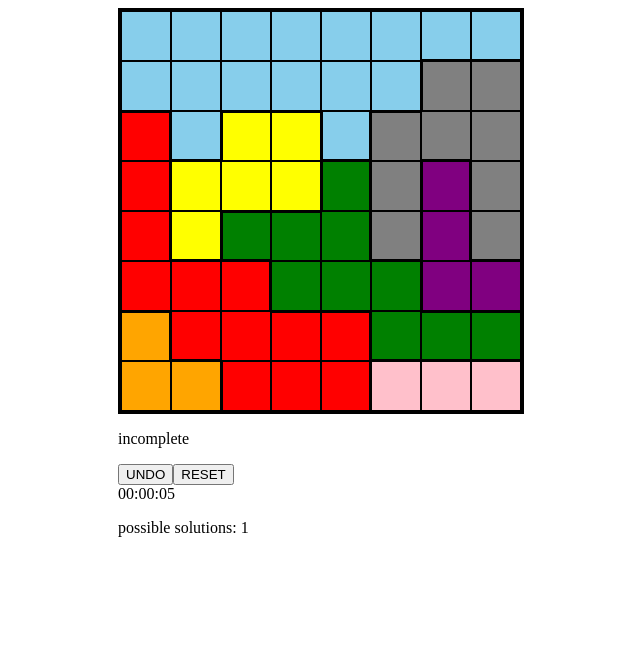
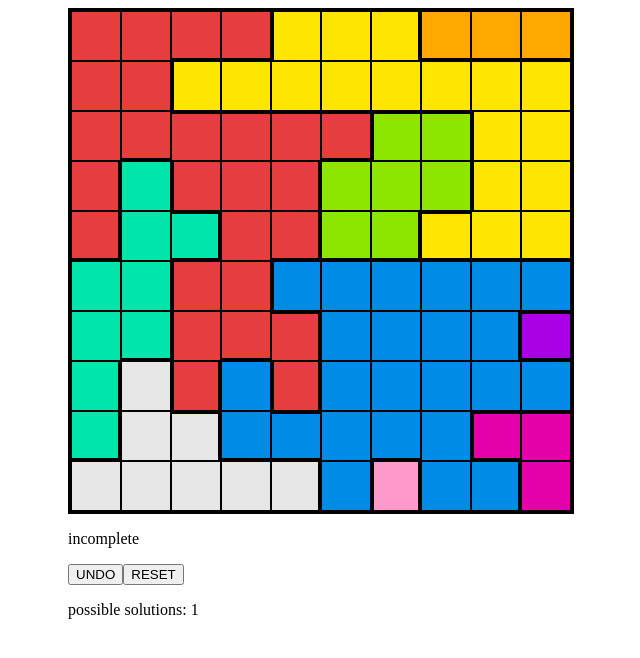
Before and after one commit to benWu26/queens, a React (Vite) app: page / in a window 1280 px wide. Shown: the top 658 px of the page, without its empty margins (319-959 px from the left). Built offline with nearby package versions, Linux system fonts and the light colour scheme.

Commit message:
memoized border calculation. Maybe I need to debug the undo stuff?

```diff
--- a/src/Board.tsx
+++ b/src/Board.tsx
@@ -1,4 +1,4 @@
-import { useCallback, useState, useRef } from "react";
+import { useCallback, useState, useRef, useMemo } from "react";
 import Cell from "./Cell";
 import {boardType, boardPropType} from "./types"
 import _ from "lodash";
@@ -6,11 +6,52 @@ import { updateBoard, invalidateCellOnDrag, undoEvent, resetBoardState } from ".
 import { solvePuzzleRecursively } from "./BoardSolver";
 import {validateSolution} from "./BoardSolver"
 import Stopwatch from "./Stopwatch";
+import { borderType } from "./types";
 
 
 function Board(props: boardPropType) {
     // using board as a state variable
     const [board, setBoard] = useState(props.board);
+
+    const borders = useMemo(() => {
+        return props.board.map((row, rowIndex) => row.map((cell, columnIndex) => {
+            console.log("border recalculated");
+            let bottomBorder = false;
+            let rightBorder = false;
+            let topBorder = false;
+            let leftBorder = false;
+
+            if (rowIndex % 2 === 0) {
+                if (rowIndex > 0) {
+                    if (cell.color !== props.board[rowIndex-1][columnIndex].color) {
+                        topBorder = true;
+                    }
+                }
+
+                if (rowIndex < props.board.length - 1){
+                    if (cell.color !== props.board[rowIndex+1][columnIndex].color) {
+                        bottomBorder = true;
+                    }
+                }
+            }
+
+            if (columnIndex % 2 === 0) {
+                if (columnIndex > 0) {
+                    if (cell.color !== props.board[rowIndex][columnIndex-1].color) {
+                        leftBorder = true;
+                    }
+                }
+
+                if (columnIndex < props.board.length - 1) {
+                    if (cell.color !== props.board[rowIndex][columnIndex+1].color) {
+                        rightBorder = true;
+                    }
+                }
+            }
+
+            return {bottomBorder, rightBorder, topBorder, leftBorder};
+        }));
+    }, [props.board]);
 
     // ref variable for detecting if mouse is pressed or not
     const mouseDownRef = useRef(false);
@@ -28,6 +69,8 @@ function Board(props: boardPropType) {
             setBoard((b): boardType => invalidateCellOnDrag(rowIndex, columnIndex, b));
         }
     }, []);
+
+
 
     // when the mouse moves out of the board, we want to set mouseDownRef to false.
     // when the mouse re-enters the board, we want to see
@@ -56,7 +99,8 @@ function Board(props: boardPropType) {
                 }, 50);
             }}
             onMouseUp={() => {mouseDownRef.current = false}}
-            onMouseLeave={() => {mouseDownRef.current = false}}
+            onMouseLeave={() => {
+                mouseDownRef.current = false}}
             onMouseEnter={(e) => {
                 // if the left mouse button (corresponding to the 0th position of the binary string) is pressed:
                 if (e.buttons & (1)) {
@@ -75,60 +119,18 @@ function Board(props: boardPropType) {
                         selectedCell.dispatchEvent(event);
                     }
                 }
-
-
             }}>
                 {
                     // 2 layers of mapping
                     board.map((row, rowIndex) => row.map((cell, columnIndex) => {
-                        let bottomBorder = false;
-                        let rightBorder = false;
-                        let topBorder = false;
-                        let leftBorder = false;
-
-                        if (rowIndex % 2 === 0) {
-                            if (rowIndex > 0) {
-                                if (cell.color !== board[rowIndex-1][columnIndex].color) {
-                                    topBorder = true;
-                                }
-                            }
-
-                            if (rowIndex < board.length - 1){
-                                if (cell.color !== board[rowIndex+1][columnIndex].color) {
-                                    bottomBorder = true;
-                                }
-                            }
-                        }
-
-                        if (columnIndex % 2 === 0) {
-                            if (columnIndex > 0) {
-                                if (cell.color !== board[rowIndex][columnIndex-1].color) {
-                                    leftBorder = true;
-                                }
-                            }
-
-                            if (columnIndex < board.length - 1) {
-                                if (cell.color !== board[rowIndex][columnIndex+1].color) {
-                                    rightBorder = true;
-                                }
-                            }
-                        }
-
-
-
-
-
-                        // cell props:
-                        // key (calculated by treating the 2d array as a 1d array)
-                        // cell: cellType
-                        // updatePlayerStatus: called when the cell is clicked
+                        const cellBorder = borders[rowIndex][columnIndex];
                         return <Cell key={rowIndex * board.length + columnIndex}
                             color={cell.color}
                             playerStatus={cell.playerStatus}
-                            rightBorder={rightBorder}
-                            bottomBorder={bottomBorder}
-                            leftBorder = {leftBorder}
-                            topBorder = {topBorder}
+                            rightBorder={cellBorder.rightBorder}
+                            bottomBorder={cellBorder.bottomBorder}
+                            leftBorder = {cellBorder.leftBorder}
+                            topBorder = {cellBorder.topBorder}
                             updatePlayerStatusClick={() => onCellClick(rowIndex, columnIndex)}
                             updatePlayerStatusDrag={() => onDrag(rowIndex, columnIndex)}
                             ></Cell>
@@ -147,7 +149,7 @@ function Board(props: boardPropType) {
             <button onClick={onResetButtonClick}>
                 RESET
             </button>
-            <Stopwatch isRunning={!validateSolution(board)}></Stopwatch>
+            {/* <Stopwatch isRunning={!validateSolution(board)}></Stopwatch> */}
 
             <p>possible solutions: {solvePuzzleRecursively(props.board).length}</p>
         </div>
--- a/src/Cell.tsx
+++ b/src/Cell.tsx
@@ -11,7 +11,20 @@ const symbols = {
 }
 
 // for mapping colors to numbers (good for customization later!)
-const colors = ["skyblue", "gray", "red", "yellow", "green", "purple", "orange", "pink", "brown", "blue", "cyan", "magenta"]
+const colors = [
+    "#e63e3e", // lightred
+    "#ffa800", // lightorange
+    "#ffe600", // lightyellow
+    "#8ce600", // lightgreen
+    "#00e6aa", // lightcyan
+    "#008ce6", // lightblue
+    "#aa00e6", // lightpurple
+    "#e600aa", // lightmagenta
+    "#e6e6e6", // lightgray
+    "#ff99cc", // lightpink
+    "#ff7f50", // lightcoral
+    "#00bfe6", // lightteal
+]
 
 /**
  * React component for an individual cell
@@ -19,13 +32,13 @@ const colors = ["skyblue", "gray", "red", "yellow", "green", "purple", "orange",
  * @returns {JSX.Element}
  */
 function Cell(props: cellPropType) {
-    // console.log("cell re-rendered!");
+    console.log("cell re-rendered!");
     const style: React.CSSProperties = { backgroundColor: colors[props.color]};
 
-    style.borderLeft = props.leftBorder ? "2px solid black" : "1px solid black"
-    style.borderRight = props.rightBorder ? "2px solid black" : "1px solid black"
-    style.borderBottom = props.bottomBorder ? "2px solid black" : "1px solid black"
-    style.borderTop = props.topBorder ? "2px solid black" : "1px solid black"
+    style.borderLeft = props.leftBorder ? "3px solid black" : "1px solid black"
+    style.borderRight = props.rightBorder ? "3px solid black" : "1px solid black"
+    style.borderBottom = props.bottomBorder ? "3px solid black" : "1px solid black"
+    style.borderTop = props.topBorder ? "3px solid black" : "1px solid black"
 
     return (
         <div className="cell" style={style}
--- a/src/index.css
+++ b/src/index.css
@@ -3,7 +3,6 @@
   height: 50px;
   user-select: none;
   box-sizing: border-box;
-  margin: 0pz;
 }
 
 body {
--- a/src/main.tsx
+++ b/src/main.tsx
@@ -5,7 +5,7 @@ import Board from './Board.tsx'
 import rfdc from 'rfdc'
 import {generateValidBoard} from './BoardGenerator.ts'
 
-const puzzleBoard = generateValidBoard(8);
+const puzzleBoard = generateValidBoard(10);
 
 
 createRoot(document.getElementById('root')!).render(
```
